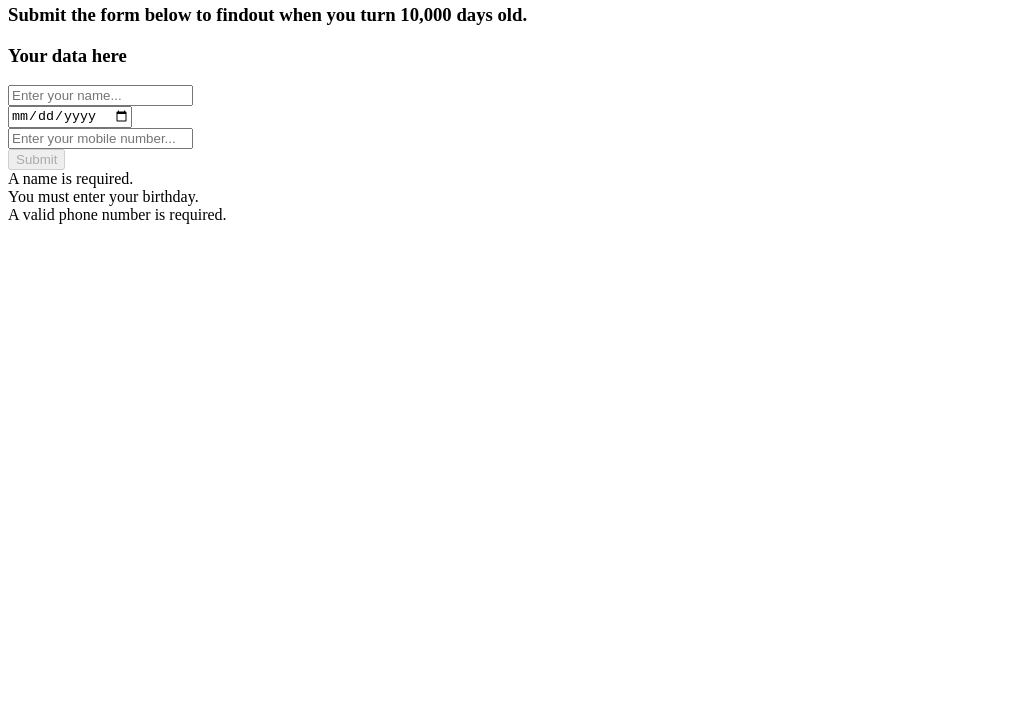
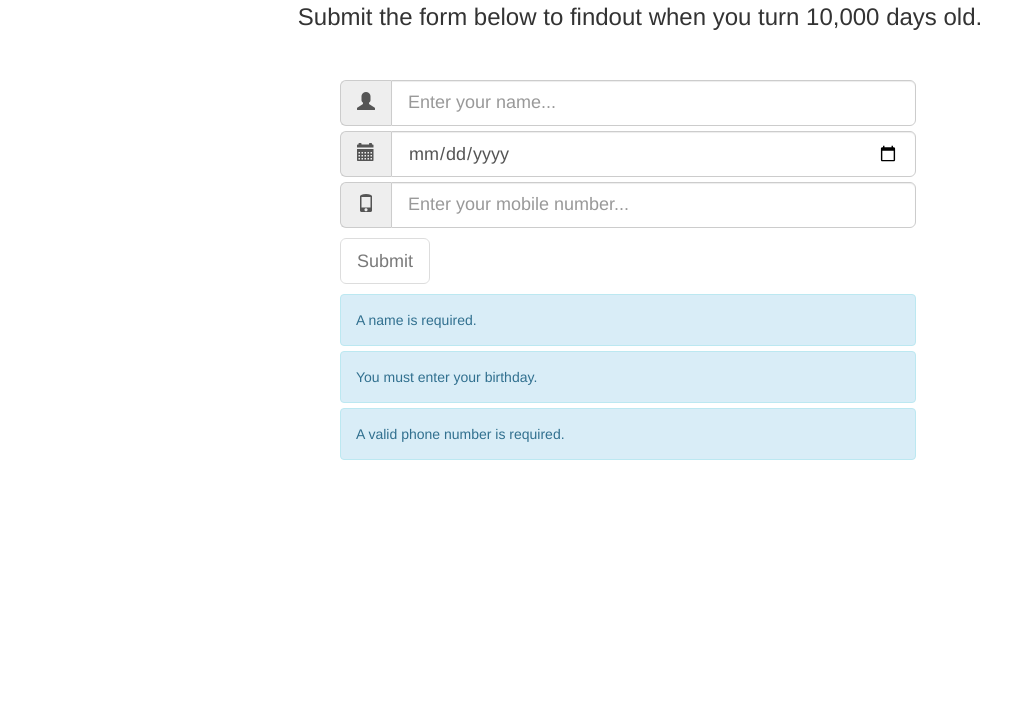
Before and after one commit to KESchuettler/10K-day, a website: page client/index.html in a window 1280 px wide. Shown: the part 76-800 px from the top of the page, without its empty margins (0-1035 px from the left). Drawn offline with nearby package versions, Linux system fonts and the light colour scheme; some packages are replaced by stand-ins of ours.

Commit message:
Completed styling

```diff
--- a/client/app/users/users.html
+++ b/client/app/users/users.html
@@ -1,33 +1,45 @@
 <div id="container">
-  <h3>Your data here</h3>
-  <form name="form" ng-model="user">
-    <input name="inputName" placeholder ="Enter your name..." type="text" ng-model="user.username" ng-maxlength = "32" required> </br>
-    <input name="inputBDay" placeholder ="Enter your birthday..." type="date" ng-model="user.birthday" required>
-    </br>
-    <input name="inputMobileNumber" placeholder ="Enter your mobile number..." type="text" ng-model="user.mobileNumber" ng-pattern="phoneNumber" required>
-    </br>
-    <button type="button" ng-click='addUser(user)' ng-disabled='!form.$valid'>
+
+  <form name="form" ng-model="user" >
+
+    <div class="input-group input-group-lg">
+      <span class="input-group-addon"><span class="glyphicon glyphicon-user"></span> </span>
+      <input class="form-control" name="inputName" placeholder ="Enter your name..." type="text" ng-model="user.username" ng-maxlength = "32" required>
+    </div>
+
+    <div class="input-group input-group-lg">
+      <span class="input-group-addon"><span class="glyphicon glyphicon-calendar"></span></span>
+      <input class="form-control" name="inputBDay" placeholder ="Enter your birthday..." type="date" ng-model="user.birthday" required>
+    </div>
+
+    <div class="input-group input-group-lg">
+      <span class="input-group-addon"><span class="glyphicon glyphicon-phone"></span></span>
+      <input class="form-control" name="inputMobileNumber" placeholder ="Enter your mobile number..." type="text" ng-model="user.mobileNumber" ng-pattern="phoneNumber" required>
+    </div>
+
+    <button class="btn btn-default btn-lg" type="button" ng-click='addUser(user)' ng-disabled='!form.$valid'>
       Submit
     </button>
-    <div class="alert alert-danger" ng-show="form.inputName.$error.maxlength === true">
+  </form>
+
+
+  <div class="alert alert-info" ng-show="form.inputName.$error.maxlength === true">
     Your name must match be less than 32 characters
   </div>
-    <div class="alert alert-danger" ng-show="form.inputName.$error.required === true">
+  <div class="alert alert-info" ng-show="form.inputName.$error.required === true">
     A name is required.
   </div>
-    <div class="alert alert-danger" ng-show="form.inputBDay.$error.required === true">
+  <div class="alert alert-info" ng-show="form.inputBDay.$error.required === true">
     You must enter your birthday.
   </div>
-    <div class="alert alert-danger" ng-show="form.inputMobileNumber.$error.pattern === true">
+  <div class="alert alert-info" ng-show="form.inputMobileNumber.$error.pattern === true">
     Your phone number must match one of the following styles 444-555-1234 | 246.555.8888 | 1235554567
   </div>
-    <div class="alert alert-danger" ng-show="form.inputMobileNumber.$error.required === true">
+  <div class="alert alert-info" ng-show="form.inputMobileNumber.$error.required === true">
     A valid phone number is required.
   </div>
 
   <div class='tenKDay' ng-show="display !== undefined">
-    <h2>Your 10,000th day is on {{display}}</h2>
+    <h2>Your 10,000th day is on <bold>{{display}}!</bold></h2>
   </div>
-
-  </form>
 </div>
--- a/client/app/users/users.js
+++ b/client/app/users/users.js
@@ -10,7 +10,7 @@ angular.module('tenKDay.users', [
 
     // Calculate 10Kday and return to user and add to user object
     var birthday = new Date(JSON.parse(JSON.stringify(user)).birthday);
-    user.tenKday = new Date(birthday.setDate(birthday.getDate() + 0)).toDateString();
+    user.tenKday = new Date(birthday.setDate(birthday.getDate() + 10000)).toDateString();
     $scope.display = user.tenKday;
 
     // Strip mobile number in prep for Twilio
--- a/client/index.html
+++ b/client/index.html
@@ -2,7 +2,13 @@
 <html ng-app='tenKDay'>
   <head>
     <meta charset="utf-8" />
+
+    <!-- Bootstrap Headers -->
+    <meta http-equiv="X-UA-Compatible" content="IE=edge">
+    <meta name="viewport" content="width=device-width, initial-scale=1">
+
     <title>10K Day</title>
+    <link rel="stylesheet" href="https://maxcdn.bootstrapcdn.com/bootstrap/3.3.7/css/bootstrap.min.css" integrity="sha384-BVYiiSIFeK1dGmJRAkycuHAHRg32OmUcww7on3RYdg4Va+PmSTsz/K68vbdEjh4u" crossorigin="anonymous">
     <link rel="stylesheet" href="style.css">
   </head>
   <body>
--- a/client/style.css
+++ b/client/style.css
@@ -0,0 +1,28 @@
+h1 {
+  text-align: center;
+}
+
+h3 {
+  text-align: center;
+}
+
+#container {
+  margin-top: 50px;
+  margin-left: 25%;
+}
+
+form > div {
+  width: 60%;
+  margin: 5px 5px;
+  margin-left: 20px;
+}
+
+.btn {
+  margin: 5px 0px 5px 20px;
+
+}
+
+.alert {
+  width: 60%;
+  margin: 5px 0px 5px 20px;
+}
```
Lines whose indentation alone changed are shown as unchanged.
